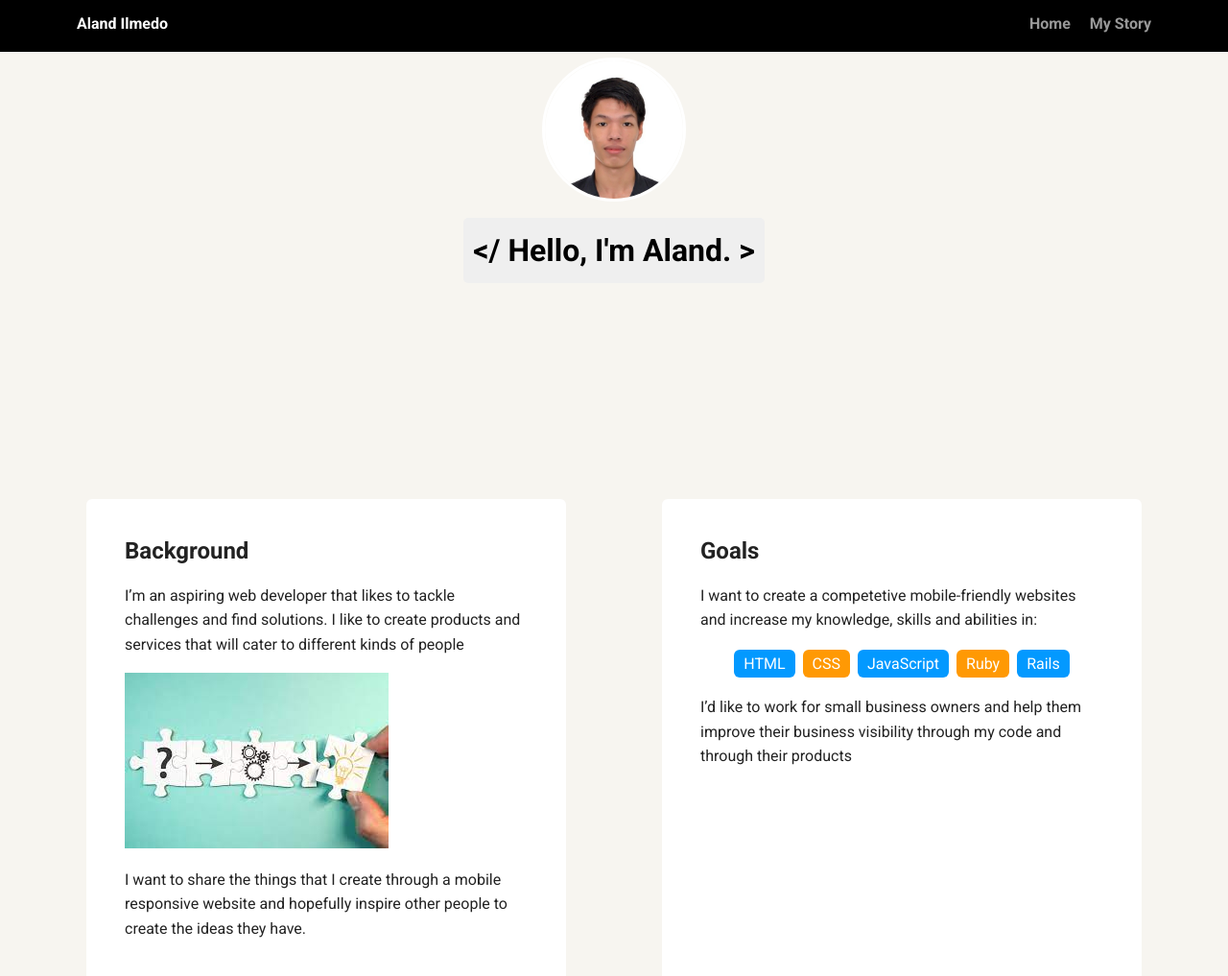
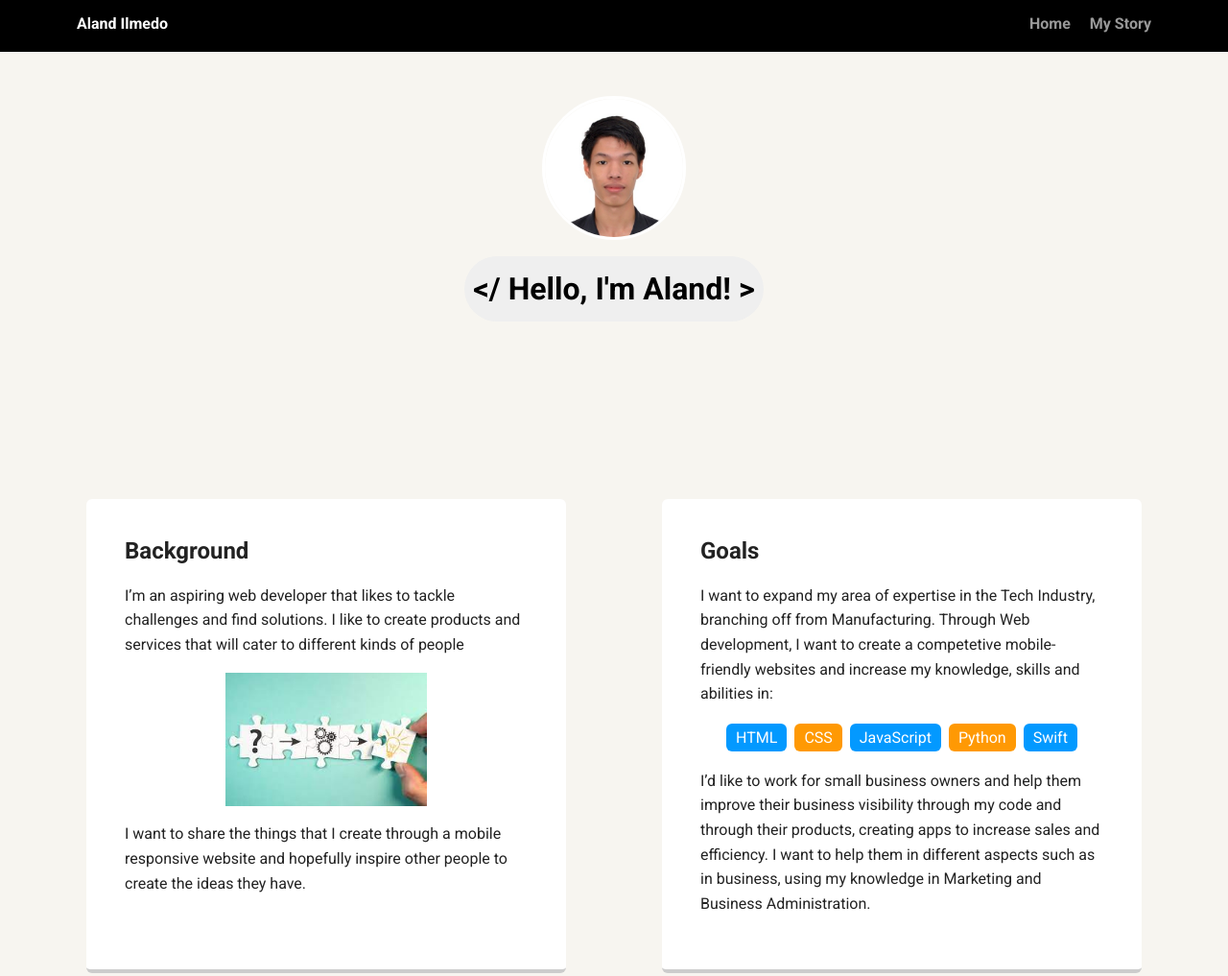
Before and after one commit to aetlmd/techdegree-project-1, a plain HTML site: page index.html in a window 1280 px wide. Shown: the top 1017 px of the page at 96% size. Drawn offline with Linux system fonts and the light colour scheme; a web font is replaced by a local one.

Commit message:
fixed styling img

```diff
--- a/index.html
+++ b/index.html
@@ -18,28 +18,28 @@
 
     <header>
       <img src="images/profile-image.jpg" alt="Photo of Aland Ilmedo" class="profile-image">
-      <h1 class="tag name">&lt;&#47; Hello, I'm Aland. &gt;</h1>
+      <h1 class="tag name">&lt;&#47; Hello, I'm Aland! &gt;</h1>
     </header>
 
     <main class="flex">
       <section class="card">
         <h2>Background</h2>
         <p>I’m an aspiring web developer that likes to tackle challenges and find solutions. I like to create products and services that will cater to different kinds of people</p>
-        <img src="images/solution.jpg" alt="Solution">
+        <img src="images/solution.jpg" alt="Solution" class="solution">
         <p>I want to share the things that I create through a mobile responsive website and hopefully inspire other people to create the ideas they have.</p>
       </section>
 
       <section class="card">
         <h2>Goals</h2>
-        <p>I want to create a competetive mobile-friendly websites and increase my knowledge, skills and abilities in:</p>
+        <p>I want to expand my area of expertise in the Tech Industry, branching off from Manufacturing. Through Web development, I want to create a competetive mobile-friendly websites and increase my knowledge, skills and abilities in:</p>
         <ul class="skills">
           <li>HTML</li>
           <li>CSS</li>
           <li>JavaScript</li>
-          <li>Ruby</li>
-          <li>Rails</li>
+          <li>Python</li>
+          <li>Swift</li>
         </ul>
-        <p>I’d like to work for small business owners and help them improve their business visibility through my code and through their products</p>
+        <p>I’d like to work for small business owners and help them improve their business visibility through my code and through their products, creating apps to increase sales and efficiency. I want to help them in different aspects such as in business, using my knowledge in Marketing and Business Administration.</p>
       </section>
     </main>
     <footer>
--- a/styles.css
+++ b/styles.css
@@ -60,7 +60,7 @@ header {
   background: url('images/japan.jpg') no-repeat top center ;
   background-size:relative;
   overflow: hidden;
-  padding-top: 10px;
+  padding-top: 50px;
 }
 header {
   line-height: 1.5;
@@ -74,13 +74,19 @@ header .profile-image {
   transition: all .5s;
 }
 header .profile-image:hover {
-  transform: scale(1.2) rotate(5deg);
+  transform: scale(1.5);
+}
+.solution{
+  display: block;
+  margin-left: auto;
+  margin-right: auto;
+  width: 50%;
 }
 .tag {
   background-color: #efefef;
   color: black;
   padding: 10px;
-  border-radius: 5px;
+  border-radius: 55px;
   display: table;
   margin: 10px auto;
 }
@@ -89,9 +95,9 @@ header .profile-image:hover {
   background-color: #efefef;
   color: black;
   padding: 10px;
-  border-radius: 5px;
+  border-radius: 55px;
   display: table;
-  margin: 200px auto;
+  margin: 100px auto;
 }
 .location {
   background-color: #222;
```
